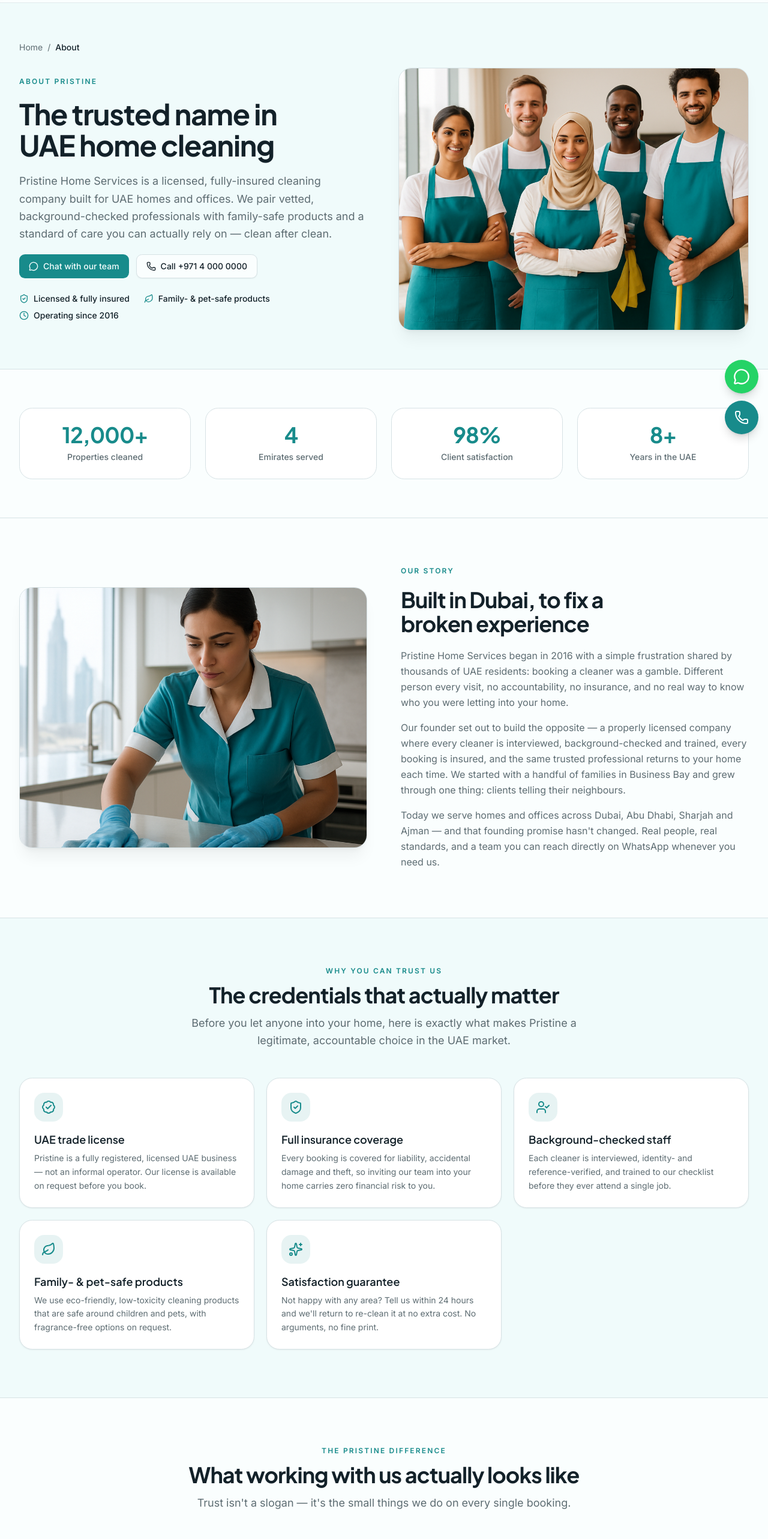
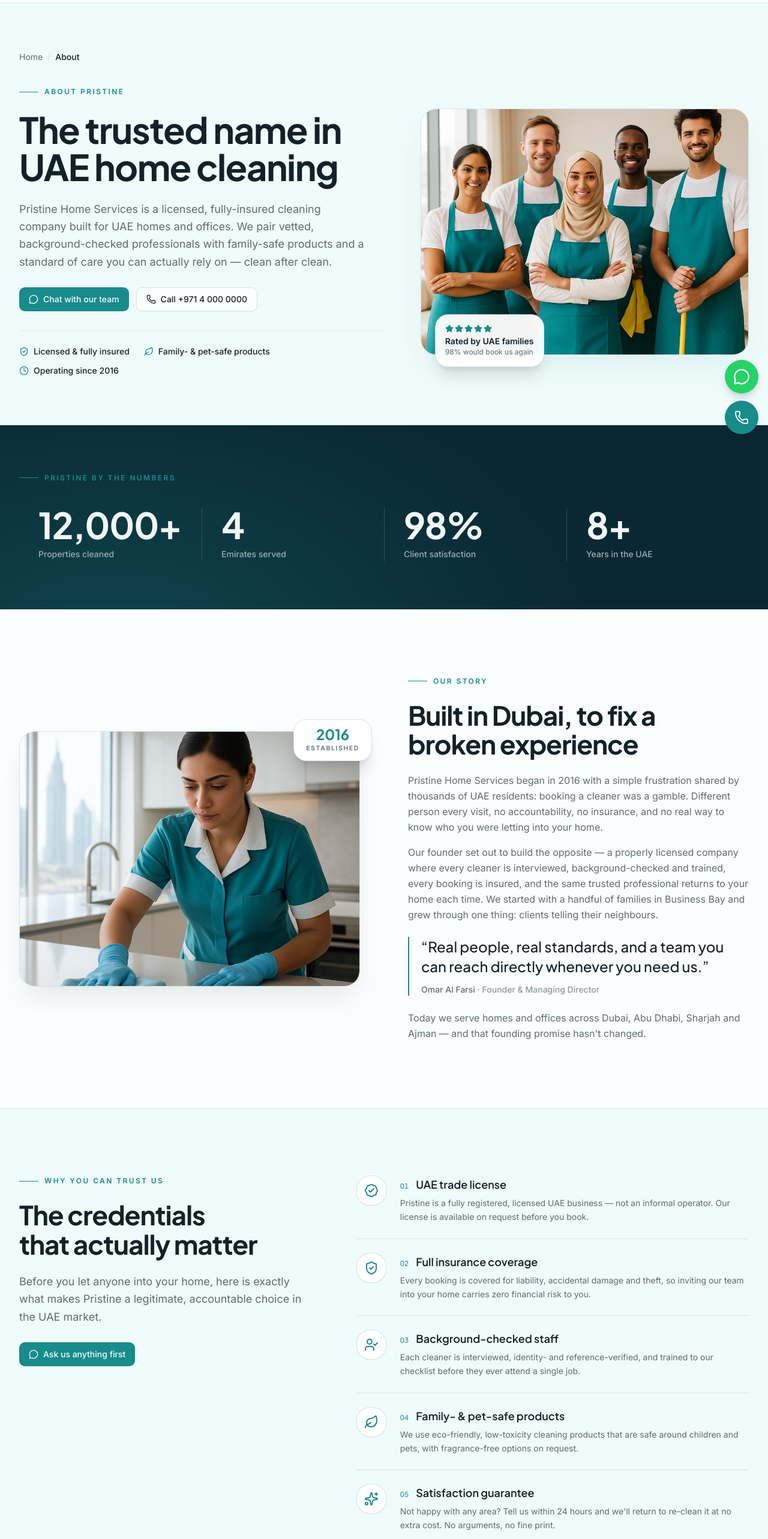
Before and after one commit to SameerRifat/premium-cleaning-website, a Next.js app: page /about in a window 1280 px wide. Shown: the part 60-2626 px from the top of the page at 60% size. Built offline with nearby package versions, Linux system fonts and the light colour scheme.

Commit message:
feat: enhance AboutPage layout and add WhatsApp contact link
Co-authored-by: SameerRifat <126556943+SameerRifat@users.noreply.github.com>

```diff
--- a/app/about/page.tsx
+++ b/app/about/page.tsx
@@ -41,9 +41,7 @@ export default function AboutPage() {
       <AboutCredentials />
       <AboutExperience />
       <AboutTeam />
-      <div className="border-t border-border pt-2">
-        <ContactCta />
-      </div>
+      <ContactCta />
     </>
   )
 }
--- a/app/globals.css
+++ b/app/globals.css
@@ -39,6 +39,9 @@
   --color-card: var(--card);
   --color-foreground: var(--foreground);
   --color-background: var(--background);
+  --color-ink: var(--ink);
+  --color-ink-foreground: var(--ink-foreground);
+  --color-ink-muted: var(--ink-muted);
   --radius-sm: calc(var(--radius) * 0.6);
   --radius-md: calc(var(--radius) * 0.8);
   --radius-lg: var(--radius);
@@ -74,6 +77,10 @@
   --chart-4: oklch(0.74 0.1 150);
   --chart-5: oklch(0.42 0.07 250);
   --radius: 0.75rem;
+  /* Deep teal-ink surface for premium high-contrast bands (e.g. the stats moment). */
+  --ink: oklch(0.26 0.04 225);
+  --ink-foreground: oklch(0.97 0.006 200);
+  --ink-muted: oklch(0.74 0.025 210);
   --sidebar: oklch(0.99 0.006 200);
   --sidebar-foreground: oklch(0.24 0.025 235);
   --sidebar-primary: oklch(0.58 0.094 195);
--- a/components/about/about-credentials.tsx
+++ b/components/about/about-credentials.tsx
@@ -4,8 +4,10 @@ import {
   UserCheck,
   Leaf,
   Sparkles,
+  MessageCircle,
 } from "lucide-react"
-import { SectionHeading } from "@/components/section-heading"
+import { buttonVariants } from "@/components/ui/button"
+import { whatsappLink } from "@/lib/site-config"
 
 const credentials = [
   {
@@ -43,27 +45,51 @@ const credentials = [
 export function AboutCredentials() {
   return (
     <section className="border-y border-border bg-secondary/40">
-      <div className="mx-auto w-full max-w-7xl px-4 py-14 sm:px-6 lg:px-8 lg:py-20">
-        <SectionHeading
-          eyebrow="Why you can trust us"
-          title="The credentials that actually matter"
-          description="Before you let anyone into your home, here is exactly what makes Pristine a legitimate, accountable choice in the UAE market."
-        />
+      <div className="mx-auto grid w-full max-w-7xl grid-cols-1 gap-12 px-4 py-16 sm:px-6 lg:grid-cols-[0.85fr_1.15fr] lg:gap-20 lg:px-8 lg:py-28">
+        {/* Sticky editorial heading */}
+        <div className="flex flex-col gap-6 lg:sticky lg:top-28 lg:self-start">
+          <span className="inline-flex items-center gap-2.5 text-xs font-semibold uppercase tracking-[0.2em] text-primary">
+            <span className="h-px w-8 bg-primary" />
+            Why you can trust us
+          </span>
+          <h2 className="text-balance font-heading text-3xl font-bold leading-[1.1] tracking-tight text-foreground sm:text-[2.75rem]">
+            The credentials that actually matter
+          </h2>
+          <p className="text-pretty text-lg leading-relaxed text-muted-foreground">
+            Before you let anyone into your home, here is exactly what makes
+            Pristine a legitimate, accountable choice in the UAE market.
+          </p>
+          <a
+            href={whatsappLink()}
+            target="_blank"
+            rel="noopener noreferrer"
+            className={buttonVariants({ size: "lg", className: "mt-1 w-fit" })}
+          >
+            <MessageCircle data-icon="inline-start" />
+            Ask us anything first
+          </a>
+        </div>
 
-        <ul className="mt-12 grid grid-cols-1 gap-5 sm:grid-cols-2 lg:grid-cols-3">
-          {credentials.map((item) => (
+        {/* Credential rows */}
+        <ul className="flex flex-col">
+          {credentials.map((item, index) => (
             <li
               key={item.title}
-              className="flex flex-col gap-4 rounded-2xl border border-border bg-card p-6 shadow-sm shadow-black/5"
+              className="group flex gap-5 border-t border-border py-6 first:border-t-0 first:pt-0 sm:gap-6"
             >
-              <span className="flex size-12 shrink-0 items-center justify-center rounded-xl bg-primary/10 text-primary">
+              <span className="flex size-12 shrink-0 items-center justify-center rounded-2xl bg-card text-primary shadow-sm shadow-black/5 ring-1 ring-border transition-colors group-hover:bg-primary group-hover:text-primary-foreground">
                 <item.icon className="size-6" />
               </span>
               <div className="flex flex-col gap-1.5">
-                <h3 className="font-heading text-lg font-semibold text-foreground">
-                  {item.title}
-                </h3>
-                <p className="text-sm leading-relaxed text-muted-foreground">
+                <div className="flex items-baseline gap-3">
+                  <span className="font-heading text-xs font-bold tabular-nums text-primary/70">
+                    {String(index + 1).padStart(2, "0")}
+                  </span>
+                  <h3 className="font-heading text-lg font-semibold text-foreground">
+                    {item.title}
+                  </h3>
+                </div>
+                <p className="text-pretty text-sm leading-relaxed text-muted-foreground">
                   {item.description}
                 </p>
               </div>
--- a/components/about/about-hero.tsx
+++ b/components/about/about-hero.tsx
@@ -1,6 +1,6 @@
 import Image from "next/image"
 import Link from "next/link"
-import { MessageCircle, Phone, ShieldCheck, Leaf, Clock } from "lucide-react"
+import { MessageCircle, Phone, ShieldCheck, Leaf, Clock, Star } from "lucide-react"
 import { buttonVariants } from "@/components/ui/button"
 import { siteConfig, whatsappLink } from "@/lib/site-config"
 
@@ -12,37 +12,46 @@ const highlights = [
 
 export function AboutHero() {
   return (
-    <section className="border-b border-border bg-secondary/40">
-      <div className="mx-auto w-full max-w-7xl px-4 py-10 sm:px-6 lg:px-8 lg:py-16">
+    <section className="relative overflow-hidden border-b border-border bg-secondary/40">
+      {/* Soft radial wash for depth without introducing new colors */}
+      <div
+        aria-hidden="true"
+        className="pointer-events-none absolute inset-0 -z-10 bg-[radial-gradient(60rem_40rem_at_75%_-10%,oklch(0.93_0.035_190/0.7),transparent)]"
+      />
+
+      <div className="mx-auto w-full max-w-7xl px-4 py-12 sm:px-6 lg:px-8 lg:py-20">
         {/* Breadcrumb */}
-        <nav aria-label="Breadcrumb" className="mb-6">
+        <nav aria-label="Breadcrumb" className="mb-10">
           <ol className="flex flex-wrap items-center gap-2 text-sm text-muted-foreground">
             <li>
               <Link href="/" className="transition-colors hover:text-foreground">
                 Home
               </Link>
             </li>
-            <li aria-hidden="true">/</li>
+            <li aria-hidden="true" className="text-border">
+              /
+            </li>
             <li className="font-medium text-foreground">About</li>
           </ol>
         </nav>
 
-        <div className="grid grid-cols-1 items-center gap-8 lg:grid-cols-2 lg:gap-12">
-          <div className="flex flex-col gap-5">
-            <span className="text-xs font-semibold uppercase tracking-[0.18em] text-primary">
+        <div className="grid grid-cols-1 items-center gap-10 lg:grid-cols-[1.05fr_0.95fr] lg:gap-16">
+          <div className="flex flex-col gap-6">
+            <span className="inline-flex items-center gap-2.5 text-xs font-semibold uppercase tracking-[0.2em] text-primary">
+              <span className="h-px w-8 bg-primary" />
               About {siteConfig.shortName}
             </span>
-            <h1 className="text-balance font-heading text-4xl font-bold leading-[1.08] tracking-tight text-foreground sm:text-5xl">
+            <h1 className="text-balance font-heading text-[2.5rem] font-bold leading-[1.04] tracking-tight text-foreground sm:text-6xl">
               The trusted name in UAE home cleaning
             </h1>
-            <p className="text-pretty text-lg leading-relaxed text-muted-foreground">
+            <p className="max-w-xl text-pretty text-lg leading-relaxed text-muted-foreground">
               {siteConfig.name} is a licensed, fully-insured cleaning company
               built for UAE homes and offices. We pair vetted, background-checked
               professionals with family-safe products and a standard of care you
               can actually rely on — clean after clean.
             </p>
 
-            <div className="flex flex-col gap-3 sm:flex-row">
+            <div className="mt-1 flex flex-col gap-3 sm:flex-row">
               <a
                 href={whatsappLink()}
                 target="_blank"
@@ -61,7 +70,7 @@ export function AboutHero() {
               </a>
             </div>
 
-            <ul className="flex flex-wrap gap-x-6 gap-y-2 pt-1">
+            <ul className="mt-2 flex flex-wrap gap-x-6 gap-y-3 border-t border-border/70 pt-6">
               {highlights.map((item) => (
                 <li
                   key={item.label}
@@ -74,7 +83,9 @@ export function AboutHero() {
             </ul>
           </div>
 
-          <div className="relative aspect-[4/3] overflow-hidden rounded-2xl border border-border shadow-xl shadow-black/5">
+          {/* Layered image with floating credibility card for depth */}
+          <div className="relative">
+            <div className="relative aspect-[4/3] overflow-hidden rounded-3xl border border-border shadow-2xl shadow-primary/10">
               <Image
                 src="/images/about/team-group.png"
                 alt="The Pristine Home Services team in matching uniforms inside a bright, freshly cleaned Dubai apartment"
@@ -84,6 +95,23 @@ export function AboutHero() {
                 className="object-cover"
               />
             </div>
+
+            <div className="absolute -bottom-5 left-4 flex items-center gap-3 rounded-2xl border border-border bg-card/95 p-4 shadow-xl shadow-black/10 backdrop-blur-sm sm:left-6">
+              <div className="flex flex-col">
+                <div className="flex items-center gap-0.5 text-primary">
+                  {Array.from({ length: 5 }).map((_, i) => (
+                    <Star key={i} className="size-3.5 fill-current" />
+                  ))}
+                </div>
+                <p className="mt-1 text-sm font-semibold text-card-foreground">
+                  Rated by UAE families
+                </p>
+                <p className="text-xs text-muted-foreground">
+                  98% would book us again
+                </p>
+              </div>
+            </div>
+          </div>
         </div>
       </div>
     </section>
--- a/components/about/about-stats.tsx
+++ b/components/about/about-stats.tsx
@@ -7,26 +7,49 @@ const stats = [
 
 export function AboutStats() {
   return (
-    <section aria-label="Pristine by the numbers" className="border-b border-border">
-      <div className="mx-auto w-full max-w-7xl px-4 py-12 sm:px-6 lg:px-8 lg:py-16">
-        <dl className="grid grid-cols-2 gap-4 lg:grid-cols-4 lg:gap-6">
-          {stats.map((stat) => (
+    <section
+      aria-label="Pristine by the numbers"
+      className="relative overflow-hidden bg-ink text-ink-foreground"
+    >
+      {/* Subtle depth wash */}
+      <div
+        aria-hidden="true"
+        className="pointer-events-none absolute inset-0 bg-[radial-gradient(50rem_30rem_at_15%_120%,oklch(0.58_0.094_195/0.28),transparent)]"
+      />
+
+      <div className="relative mx-auto w-full max-w-7xl px-4 py-14 sm:px-6 lg:px-8 lg:py-20">
+        <p className="mb-10 flex items-center gap-2.5 text-xs font-semibold uppercase tracking-[0.2em] text-primary">
+          <span className="h-px w-8 bg-primary" />
+          Pristine by the numbers
+        </p>
+
+        <dl className="grid grid-cols-2 gap-y-10 sm:gap-y-12 lg:grid-cols-4">
+          {stats.map((stat, index) => {
+            // Center divider on mobile (2-col), full dividers on desktop (4-col).
+            const divider =
+              index === 1 || index === 3
+                ? "border-l border-ink-foreground/15"
+                : index === 2
+                  ? "lg:border-l lg:border-ink-foreground/15"
+                  : ""
+            return (
               <div
                 key={stat.label}
-              className="flex flex-col items-center gap-1.5 rounded-2xl border border-border bg-card p-6 text-center"
+                className={`flex flex-col gap-2 px-3 sm:px-6 lg:px-8 ${divider}`}
               >
                 <dt className="sr-only">{stat.label}</dt>
-              <dd className="font-heading text-3xl font-bold tracking-tight text-primary sm:text-4xl">
+                <dd className="font-heading text-5xl font-bold leading-none tracking-tight text-ink-foreground sm:text-6xl">
                   {stat.value}
                 </dd>
                 <p
                   aria-hidden="true"
-                className="text-sm font-medium leading-relaxed text-muted-foreground"
+                  className="text-sm font-medium leading-relaxed text-ink-muted"
                 >
                   {stat.label}
                 </p>
               </div>
-          ))}
+            )
+          })}
         </dl>
       </div>
     </section>
--- a/components/about/about-story.tsx
+++ b/components/about/about-story.tsx
@@ -3,9 +3,11 @@ import { siteConfig } from "@/lib/site-config"
 
 export function AboutStory() {
   return (
-    <section className="mx-auto w-full max-w-7xl px-4 py-14 sm:px-6 lg:px-8 lg:py-20">
-      <div className="grid grid-cols-1 items-center gap-10 lg:grid-cols-2 lg:gap-14">
-        <div className="relative order-last aspect-[4/3] overflow-hidden rounded-2xl border border-border shadow-xl shadow-black/5 lg:order-first">
+    <section className="mx-auto w-full max-w-7xl px-4 py-16 sm:px-6 lg:px-8 lg:py-28">
+      <div className="grid grid-cols-1 items-center gap-12 lg:grid-cols-2 lg:gap-20">
+        {/* Image with layered founding-year badge */}
+        <div className="relative order-last lg:order-first">
+          <div className="relative aspect-[4/3] overflow-hidden rounded-3xl border border-border shadow-2xl shadow-black/10">
             <Image
               src="/images/about/story.png"
               alt="A Pristine cleaner wiping a kitchen counter to a streak-free shine in a modern Dubai home"
@@ -14,12 +16,22 @@ export function AboutStory() {
               className="object-cover"
             />
           </div>
+          <div className="absolute -right-3 -top-3 flex flex-col items-center rounded-2xl border border-border bg-card px-5 py-3 text-center shadow-xl shadow-black/10 sm:-right-5 sm:-top-5">
+            <span className="font-heading text-2xl font-bold leading-none text-primary">
+              2016
+            </span>
+            <span className="mt-1 text-[0.65rem] font-semibold uppercase tracking-[0.16em] text-muted-foreground">
+              Established
+            </span>
+          </div>
+        </div>
 
-        <div className="flex flex-col gap-5">
-          <span className="text-xs font-semibold uppercase tracking-[0.18em] text-primary">
+        <div className="flex flex-col gap-6">
+          <span className="inline-flex items-center gap-2.5 text-xs font-semibold uppercase tracking-[0.2em] text-primary">
+            <span className="h-px w-8 bg-primary" />
             Our Story
           </span>
-          <h2 className="text-balance font-heading text-3xl font-bold tracking-tight text-foreground sm:text-4xl">
+          <h2 className="text-balance font-heading text-3xl font-bold leading-[1.1] tracking-tight text-foreground sm:text-[2.75rem]">
             Built in Dubai, to fix a broken experience
           </h2>
           <div className="flex flex-col gap-4 text-pretty leading-relaxed text-muted-foreground">
@@ -37,13 +49,27 @@ export function AboutStory() {
               handful of families in Business Bay and grew through one thing:
               clients telling their neighbours.
             </p>
-            <p>
-              Today we serve homes and offices across Dubai, Abu Dhabi, Sharjah
-              and Ajman — and that founding promise hasn&apos;t changed. Real
-              people, real standards, and a team you can reach directly on
-              WhatsApp whenever you need us.
+          </div>
+
+          {/* Editorial pull quote */}
+          <blockquote className="border-l-2 border-primary pl-5">
+            <p className="text-balance font-heading text-xl font-medium leading-snug text-foreground sm:text-2xl">
+              &ldquo;Real people, real standards, and a team you can reach
+              directly whenever you need us.&rdquo;
             </p>
-          </div>
+            <footer className="mt-3 text-sm font-medium text-muted-foreground">
+              Omar Al Farsi
+              <span className="text-muted-foreground/70">
+                {" "}
+                · Founder &amp; Managing Director
+              </span>
+            </footer>
+          </blockquote>
+
+          <p className="text-pretty leading-relaxed text-muted-foreground">
+            Today we serve homes and offices across Dubai, Abu Dhabi, Sharjah and
+            Ajman — and that founding promise hasn&apos;t changed.
+          </p>
         </div>
       </div>
     </section>
```
Also changed, not shown: components/about/about-experience.tsx (+15 -10 lines), components/about/about-team.tsx (+21 -16 lines). Lines whose indentation alone changed are shown as unchanged.
